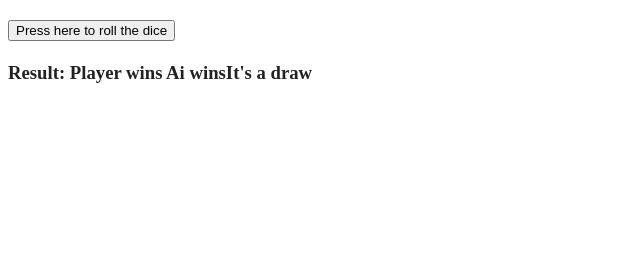
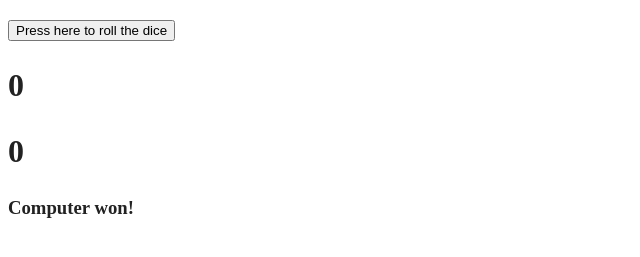
Before and after one commit to natthasuda/A1, a website built with webpack: page RollingDice/index.html in a window 1280 px wide. Both pictures are taken after a click on the button "Press here to roll the dice". Shown: the part 135-392 px from the top of the page, without its empty margins (0-640 px from the left). Built offline with nearby package versions, Linux system fonts and the light colour scheme.

Commit message:
Complishing

```diff
--- a/RollingDice/index.html
+++ b/RollingDice/index.html
@@ -31,6 +31,10 @@
 
   <button id="button0" > Press here to roll the dice </button>
 
+  <h1 id="playerScoreText" > Player score </h1>
+
+  <h1 id="aiScoreText" > AI score </h1>
+
   <h3 id="resultText" > The result is </h3>
 
   <script src="js/app.js"></script>
--- a/RollingDice/js/app.js
+++ b/RollingDice/js/app.js
@@ -6,17 +6,17 @@ let button0 = document.getElementById("button0");
 let playerRollText = document.getElementById("playerRollText");
 let aiRollText = document.getElementById("aiRollText");
 let resultText = document.getElementById("resultText");
+let playerScoreText = document.getElementById("playerScoreText");
+let aiScoreText = document.getElementById("aiScoreText");
 
 
 //Data
 let playerRoll = 0;
 let aiRoll = 0;
-let playerWins = "Player wins ";
-let aiWins = "Ai wins";
-let itsaDraw =  "It's a draw";
-let resultRoll = playerWins + aiWins + itsaDraw;
+let playerScore = 0;
+let aiScore = 0;
 
-document.getElementById("resultText").innerHTML = resultRoll;
+
 
 //Process
 button0.addEventListener("click", function () {
@@ -24,7 +24,8 @@ button0.addEventListener("click", function () {
  getRandomNumberAi();
  showPlayerRollResult();
  showAiRollResult();
- showResultText();
+ updateScore();
+ result();
 
 })
 
@@ -41,23 +42,17 @@ function getRandomNumberAi() {
 
 function result(){
   if (playerRoll > aiRoll){
-    return "Player Wins";
+    resultText.innerText = "Player won!";
   }
   else if (aiRoll > playerRoll){
-    return "AI Wins";
+    resultText.innerText = " Computer won!";
+
   }
   else {
-   return "It's a draw";
+    resultText.innerText = " It's a draw!";
+
   }
 }
-
-result = resultRoll;
-
-
-
-console.log("Player Roll: " + playerRoll);
-console.log("AI Roll: " + aiRoll);
-console.log("Result: " + resultRoll);
 
 //Views
 function showPlayerRollResult(){
@@ -68,6 +63,7 @@ function showAiRollResult(){
 aiRollText.innerHTML = "AI: " + aiRoll;
 }
 
-function showResultText(){
-  resultText.innerHTML = "Result: " + resultRoll;
+function updateScore(){
+  playerScoreText.innerHTML = playerScore;
+  aiScoreText.innerHTML = aiScore;
 }
```
